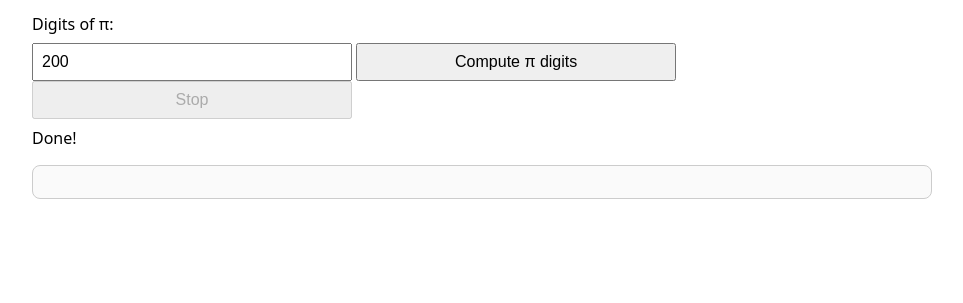
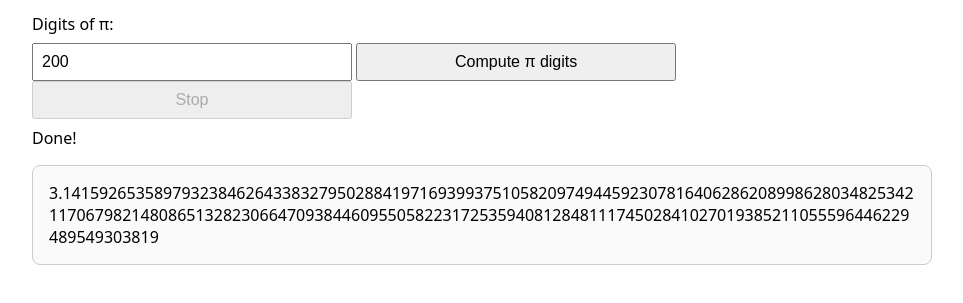
Before and after one commit to navikit/Apex, a plain HTML site: page pi_digits.html in a window 1280 px wide. Both pictures are taken after a click on the button "Compute π digits". Shown: the part 151-454 px from the top of the page, without its empty margins (158-1121 px from the left). Drawn offline with Linux system fonts and the light colour scheme.

Commit message:
Fix missing output by flushing buffered digits on completion

```diff
--- a/pi_digits.html
+++ b/pi_digits.html
@@ -195,6 +195,11 @@
         }
 
         if (type === "done") {
+          // Flush any buffered digits that haven't been written yet.
+          if (outputBuffer.length) {
+            outputEl.textContent += outputBuffer;
+            outputBuffer = "";
+          }
           progressEl.textContent = "Done!";
           computeBtn.disabled = false;
           stopBtn.disabled = true;
```
